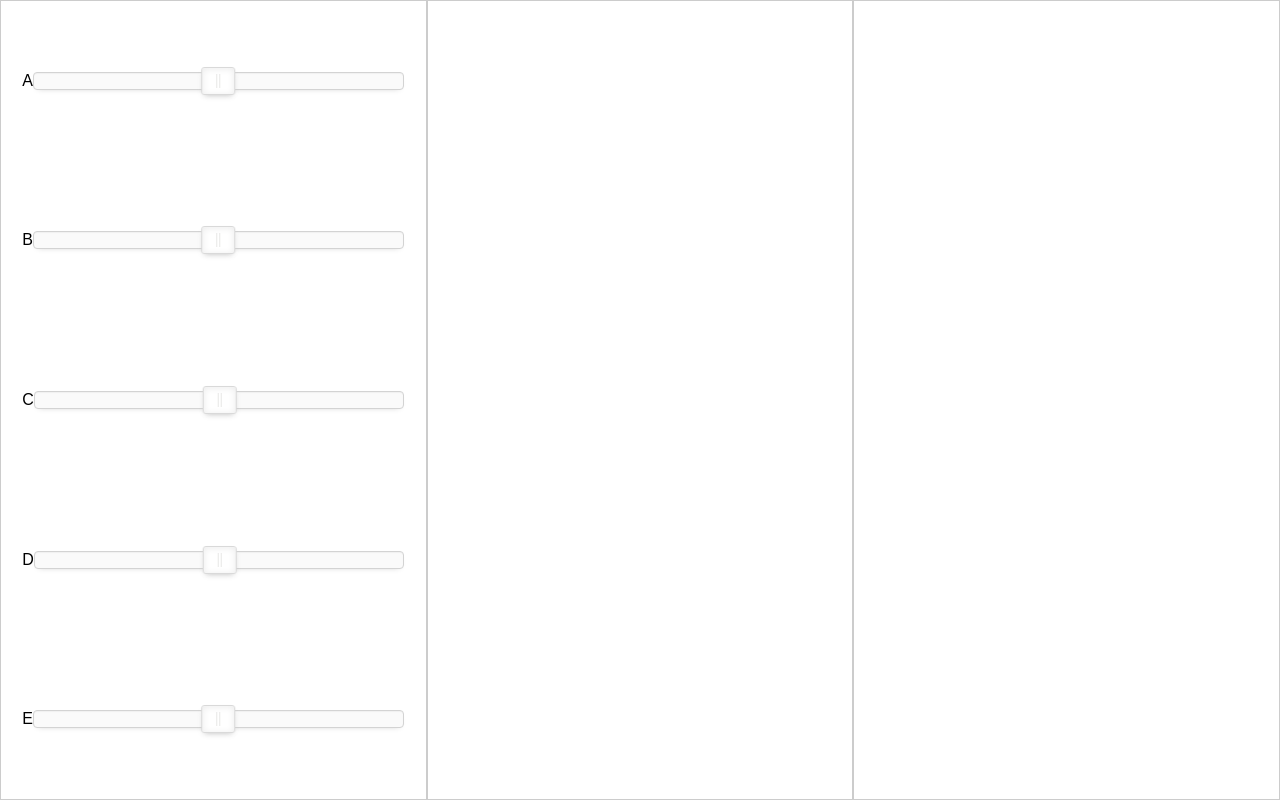
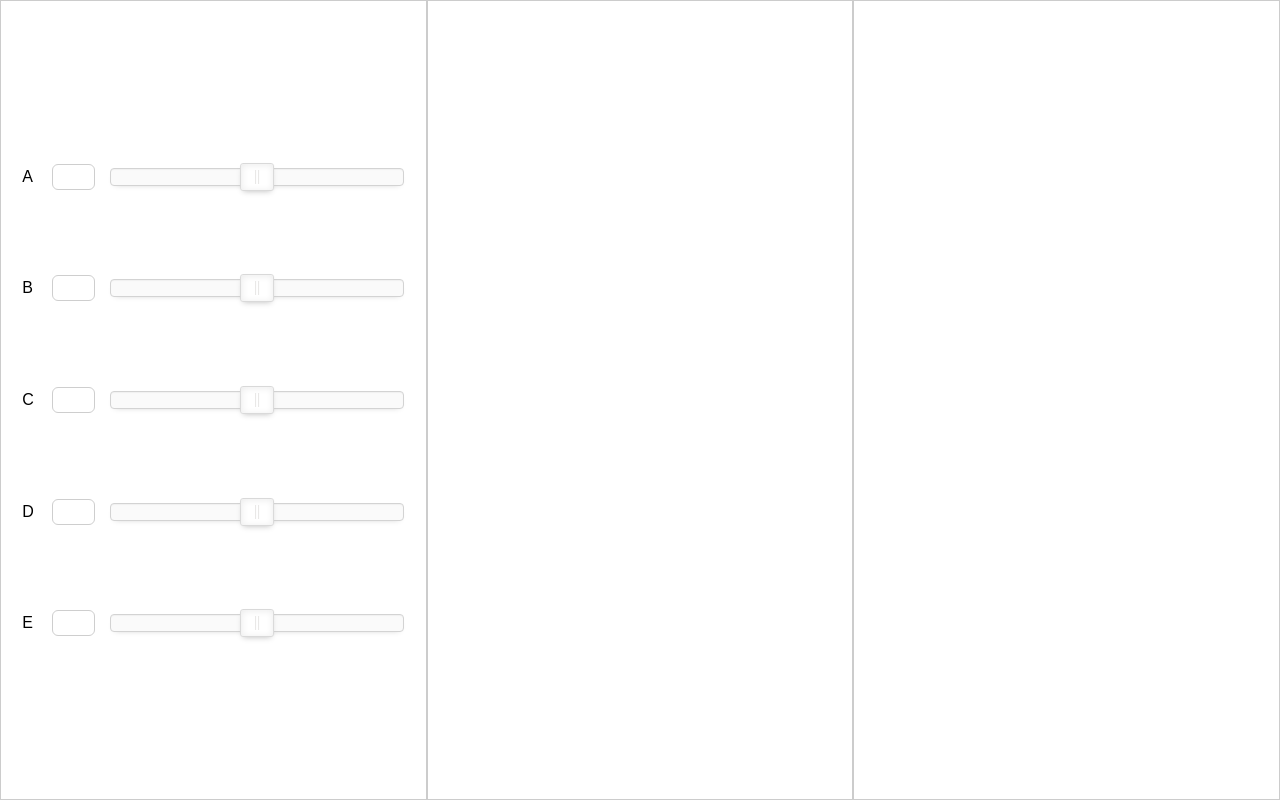
Before and after one commit to Tomansion/ecological_project_rating, a Vue app: page / in a window 1280 px wide. Built offline with nearby package versions, Linux system fonts and the light colour scheme.

Commit message:
coef form OK

```diff
--- a/src/components/CoefPicker.vue
+++ b/src/components/CoefPicker.vue
@@ -3,6 +3,7 @@
     <div id="criteriaList">
       <div class="criteria" v-for="i in nbCriteria" v-bind:key="i">
         {{ String.fromCharCode(64 + i) }}
+        <input type="number" min="0" step="1" title="Coeficient">
         <div :id="'slider_' + i" />
       </div>
     </div>
@@ -52,7 +53,7 @@ export default {
   height: 100%;
 }
 #criteriaList {
-  height: 100%;
+  height: 70%;
   width: 90%;
   display: grid;
   grid-template-columns: 1fr;
@@ -61,6 +62,71 @@ export default {
 }
 .criteria {
   display: grid;
-  grid-template-columns: 0fr 2fr;
+  grid-template-columns: 1fr 2fr 10fr;
+  align-items: center;
 }
+
+input[type=number]::-webkit-inner-spin-button,
+input[type=number]::-webkit-outer-spin-button
+{
+  -webkit-appearance: none;
+  margin: 0;
+}
+
+input[type=number]
+{
+  -moz-appearance: textfield;
+}
+
+.criteria input {
+  width: 25px;
+  height: 22px;
+  margin-right: 10px;
+  padding-left: 14px;
+  border: 1px solid rgb(206, 206, 206);
+  border-radius: 6px;
+}
+
+.criteria input:focus {
+  outline: 0;
+}
+
+.criteria-nav {
+  float: left;
+  position: relative;
+  height: 42px;
+}
+
+.criteria-button {
+  position: relative;
+  cursor: pointer;
+  border-left: 1px solid #eee;
+  width: 20px;
+  text-align: center;
+  color: #333;
+  font-size: 13px;
+  font-family: "Trebuchet MS", Helvetica, sans-serif !important;
+  line-height: 1.7;
+  -webkit-transform: translateX(-100%);
+  transform: translateX(-100%);
+  -webkit-user-select: none;
+  -moz-user-select: none;
+  -ms-user-select: none;
+  -o-user-select: none;
+  user-select: none;
+}
+
+.criteria-button.criteria-up {
+  position: absolute;
+  height: 50%;
+  top: 0;
+  border-bottom: 1px solid #eee;
+}
+
+.criteria-button.criteria-down {
+  position: absolute;
+  bottom: -1px;
+  height: 50%;
+}
+
 </style>
```
